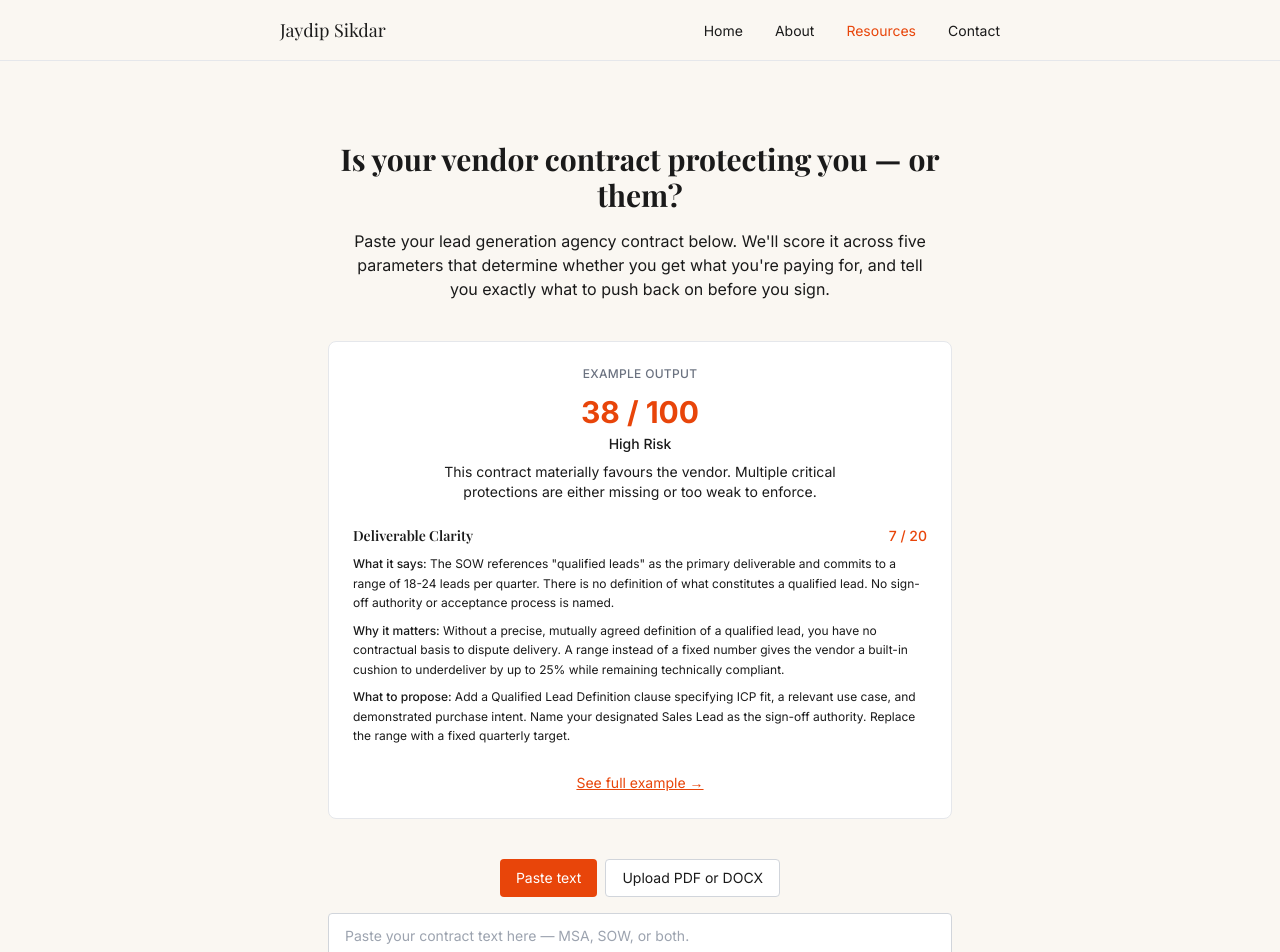
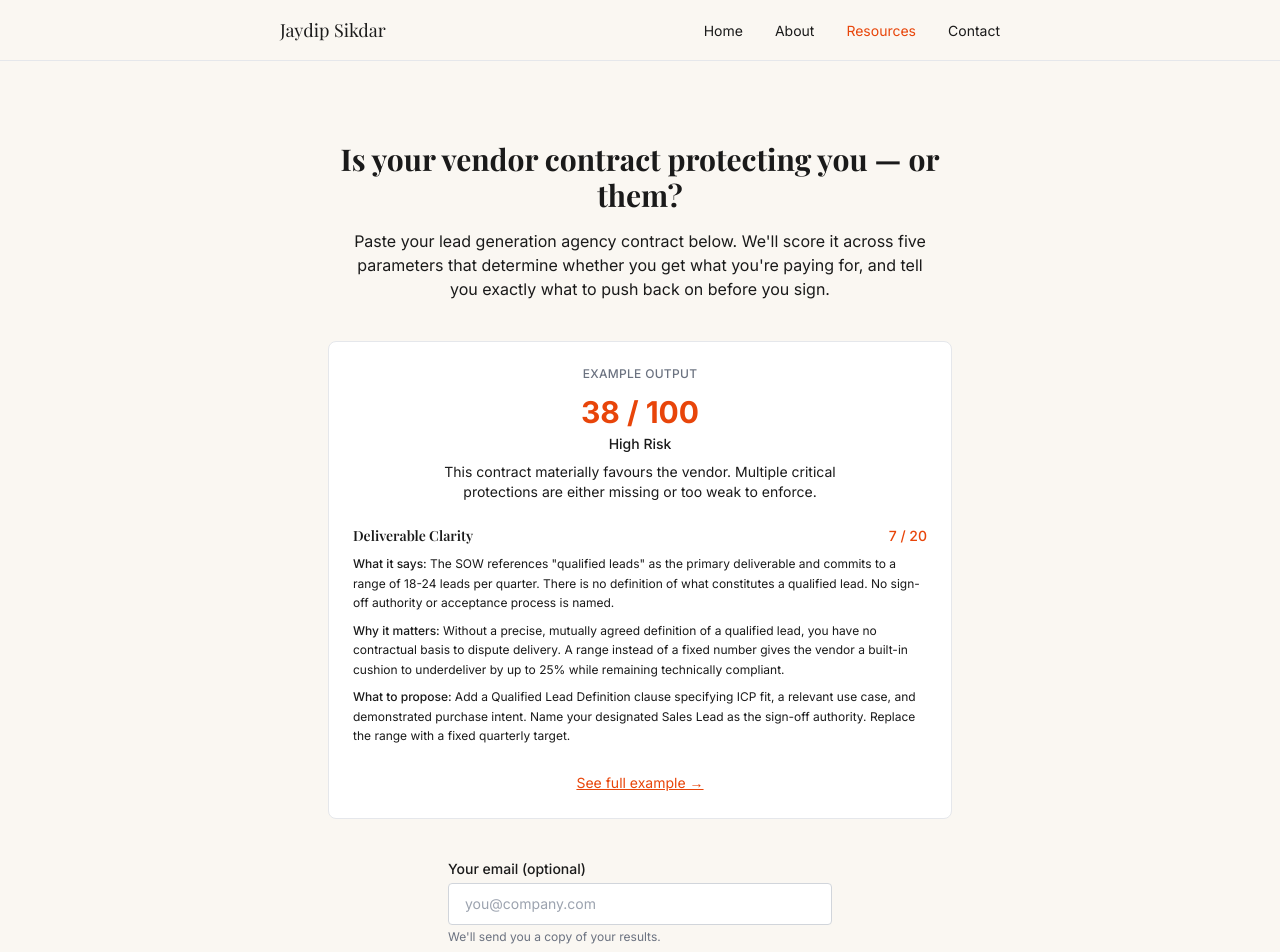
Before and after one commit to jaydipsikdar/jaydipsikdar-website, a Next.js app: page /resources/vendor-check in a window 1280 px wide. Shown: the top 952 px of the page. Built offline with nearby package versions, Linux system fonts and the light colour scheme; a web font is replaced by a local one.

Commit message:
Add optional email capture at input step

```diff
--- a/src/components/ContractIntake.tsx
+++ b/src/components/ContractIntake.tsx
@@ -3,7 +3,7 @@
 import { useState, useRef } from 'react'
 
 interface ContractIntakeProps {
-  onContinue: (contractText: string) => void
+  onContinue: (contractText: string, email: string) => void
 }
 
 type Mode = 'paste' | 'upload'
@@ -13,6 +13,7 @@ const MIN_LENGTH = 200
 export default function ContractIntake({ onContinue }: ContractIntakeProps) {
   const [mode, setMode] = useState<Mode>('paste')
   const [text, setText] = useState('')
+  const [email, setEmail] = useState('')
   const [fileName, setFileName] = useState<string | null>(null)
   const [extracting, setExtracting] = useState(false)
   const [extractionError, setExtractionError] = useState<string | null>(null)
@@ -63,6 +64,21 @@ export default function ContractIntake({ onContinue }: ContractIntakeProps) {
 
   return (
     <div>
+      <div className="mb-6 max-w-sm mx-auto">
+        <label htmlFor="intake-email" className="block text-sm font-medium text-brand-text mb-1">
+          Your email (optional)
+        </label>
+        <input
+          id="intake-email"
+          type="email"
+          value={email}
+          onChange={(e) => setEmail(e.target.value)}
+          placeholder="you@company.com"
+          className="w-full px-4 py-2.5 border border-gray-300 rounded text-sm text-brand-text bg-white placeholder-gray-400 focus:outline-none focus:border-brand-accent transition-colors"
+        />
+        <p className="text-xs text-gray-500 mt-1">We&apos;ll send you a copy of your results.</p>
+      </div>
+
       <div className="flex gap-2 mb-4 justify-center">
         <button
           type="button"
@@ -138,7 +154,7 @@ export default function ContractIntake({ onContinue }: ContractIntakeProps) {
         <button
           type="button"
           disabled={!canContinue}
-          onClick={() => onContinue(text.trim())}
+          onClick={() => onContinue(text.trim(), email.trim())}
           className="px-6 py-3 bg-brand-accent text-white rounded hover:opacity-90 transition-opacity disabled:opacity-40 disabled:cursor-not-allowed"
         >
           Continue →
--- a/src/components/ResultsReport.tsx
+++ b/src/components/ResultsReport.tsx
@@ -40,9 +40,11 @@ function priorityHeading(processStage?: string): string {
 export default function ResultsReport({
   result,
   processStage,
+  emailAlreadyCaptured,
 }: {
   result: VendorCheckResult
   processStage?: string
+  emailAlreadyCaptured?: boolean
 }) {
   const colorClass = scoreColorClass(result.overallScore)
 
@@ -125,9 +127,11 @@ export default function ResultsReport({
         </a>
       </div>
 
-      <div className="border-t border-gray-200 pt-8">
-        <VendorCheckDeliveryForm />
-      </div>
+      {!emailAlreadyCaptured && (
+        <div className="border-t border-gray-200 pt-8">
+          <VendorCheckDeliveryForm />
+        </div>
+      )}
     </div>
   )
 }
--- a/src/components/VendorCheckFlow.tsx
+++ b/src/components/VendorCheckFlow.tsx
@@ -11,13 +11,28 @@ type Step = 'landing' | 'context' | 'processing' | 'results' | 'error'
 export default function VendorCheckFlow() {
   const [step, setStep] = useState<Step>('landing')
   const [contractText, setContractText] = useState('')
+  const [intakeEmail, setIntakeEmail] = useState('')
   const [result, setResult] = useState<VendorCheckResult | null>(null)
   const [processStage, setProcessStage] = useState<string | undefined>(undefined)
   const [errorMessage, setErrorMessage] = useState<string | null>(null)
 
-  function handleIntakeContinue(text: string) {
+  function handleIntakeContinue(text: string, email: string) {
     setContractText(text)
+    setIntakeEmail(email)
     setStep('context')
+  }
+
+  function submitIntakeEmailInBackground(email: string) {
+    // Fire-and-forget: the user already consented by entering their email at
+    // intake, so there's no second confirmation prompt. Failures here are
+    // logged but don't interrupt the results screen.
+    fetch('/api/subscribe', {
+      method: 'POST',
+      headers: { 'Content-Type': 'application/json' },
+      body: JSON.stringify({ email, group: 'vendor-check' }),
+    }).catch((err) => {
+      console.error('[VendorCheckFlow] background email capture failed:', err)
+    })
   }
 
   async function handleContextSubmit(answers: ContextAnswers) {
@@ -45,6 +60,10 @@ export default function VendorCheckFlow() {
       const data: VendorCheckResult = await res.json()
       setResult(data)
       setStep('results')
+
+      if (intakeEmail) {
+        submitIntakeEmailInBackground(intakeEmail)
+      }
     } catch (err) {
       console.error('[VendorCheckFlow] evaluation error:', err)
       setErrorMessage(
@@ -110,7 +129,13 @@ export default function VendorCheckFlow() {
   }
 
   if (step === 'results' && result) {
-    return <ResultsReport result={result} processStage={processStage} />
+    return (
+      <ResultsReport
+        result={result}
+        processStage={processStage}
+        emailAlreadyCaptured={Boolean(intakeEmail)}
+      />
+    )
   }
 
   return null
```
